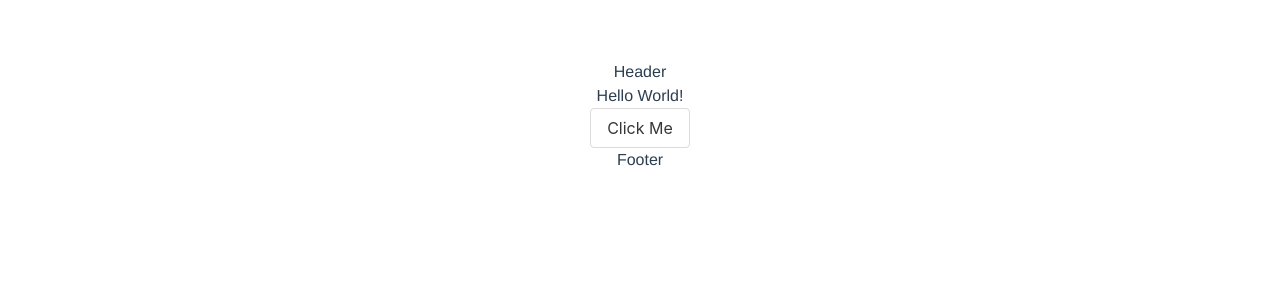
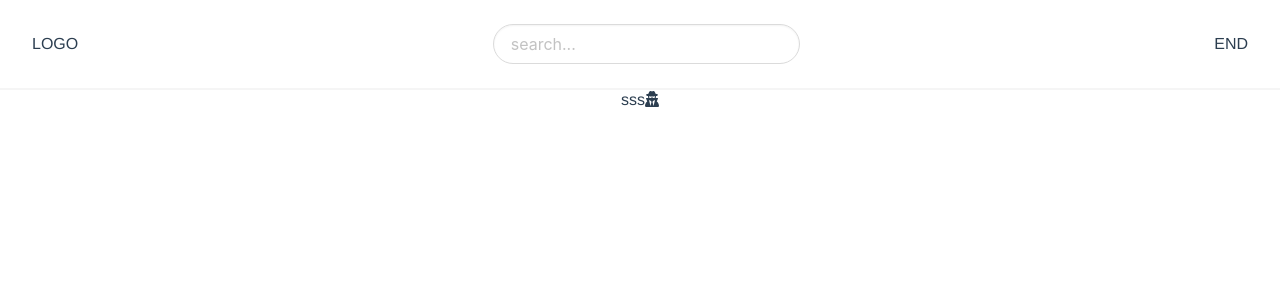
Before and after one commit to kimhanui/vue-toy, a Vue app: page / in a window 1280 px wide. Shown: the top 300 px of the page. Built offline with nearby package versions, Linux system fonts and the light colour scheme.

Commit message:
create layoutHeader

```diff
--- a/package.json
+++ b/package.json
@@ -16,6 +16,9 @@
   "devDependencies": {
     "@babel/core": "^7.12.16",
     "@babel/eslint-parser": "^7.12.16",
+    "@fortawesome/fontawesome-svg-core": "^6.2.0",
+    "@fortawesome/free-solid-svg-icons": "^6.2.0",
+    "@fortawesome/vue-fontawesome": "^2.0.8",
     "@vue/cli-plugin-babel": "~5.0.0",
     "@vue/cli-plugin-eslint": "~5.0.0",
     "@vue/cli-service": "~5.0.0",
--- a/src/App.vue
+++ b/src/App.vue
@@ -19,6 +19,6 @@ export default {
   -moz-osx-font-smoothing: grayscale;
   text-align: center;
   color: #2c3e50;
-  margin-top: 60px;
+  /* margin-top: 20px; */
 }
 </style>
--- a/src/components/HelloWorld.vue
+++ b/src/components/HelloWorld.vue
@@ -1,7 +1,5 @@
 <template>
   <div>
-    <div>Hello World!</div>
-    <b-button>Click Me</b-button>
   </div>
 </template>
 
--- a/src/components/LayoutFooter.vue
+++ b/src/components/LayoutFooter.vue
@@ -1,6 +1,6 @@
 <template>
   <div>
-    Footer
+
   </div>
 </template>
 
--- a/src/components/LayoutHeader.vue
+++ b/src/components/LayoutHeader.vue
@@ -1,11 +1,25 @@
 <template>
-  <div>
-    Header
-  </div>
+<div>
+  <nav class="navbar docs-navbar is-spaced has-shadow">
+    <div class="navbar-start">LOGO</div>
+    <div class="navbar-item">
+      <p class="control has-icons-right">
+        <input class="input is-rounded" type="text" placeholder="search..." />
+        <span class="icon is-small is-right">
+          <i class="fas fa-check"></i>
+          <!-- <font-awesome-icon icon="fa-solid fa-house" /> -->
+        </span>
+      </p>
+    </div>
+    <div class="navbar-end">END</div>
+  </nav>
+            sss<i class="fas fa-check"></i><font-awesome-icon icon="fa-solid fa-user-secret" />
+
+</div>
 </template>
 
 <script>
 export default {
-  name: 'LayoutHeader'
-}
+  name: "LayoutHeader",
+};
 </script>
--- a/src/main.js
+++ b/src/main.js
@@ -3,6 +3,12 @@ import App from './App.vue'
 import Buefy from 'buefy'
 import 'buefy/dist/buefy.css'
 import { router } from './router/index.js'
+import { library } from '@fortawesome/fontawesome-svg-core'
+import { faUserSecret } from '@fortawesome/free-solid-svg-icons'
+import { FontAwesomeIcon } from '@fortawesome/vue-fontawesome'
+
+library.add(faUserSecret)
+Vue.component('font-awesome-icon', FontAwesomeIcon)
 
 Vue.use(Buefy)
 Vue.config.productionTip = false
```
Also changed, not shown: 1 other file (tests, documents, lock files or other folders).
